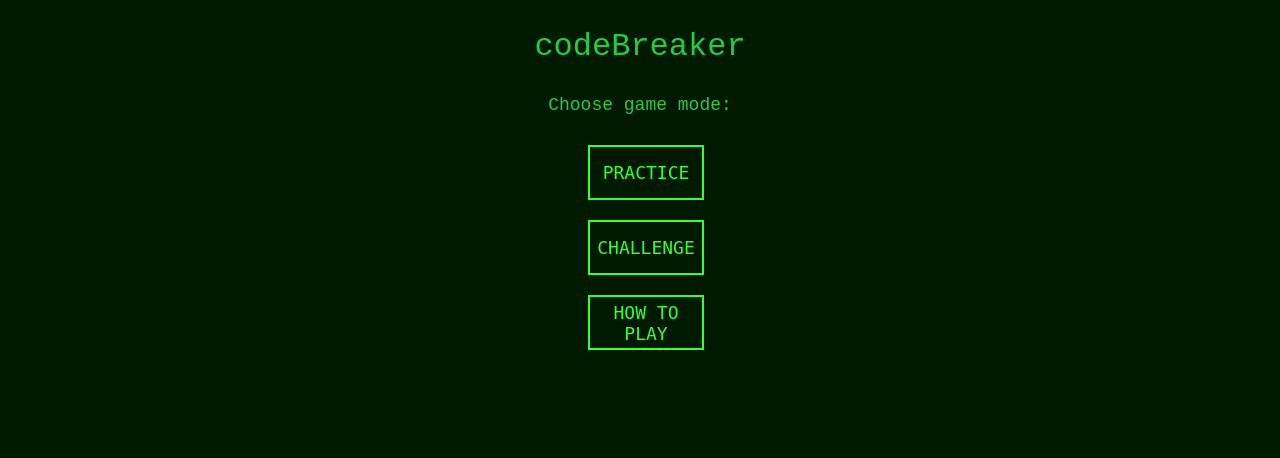
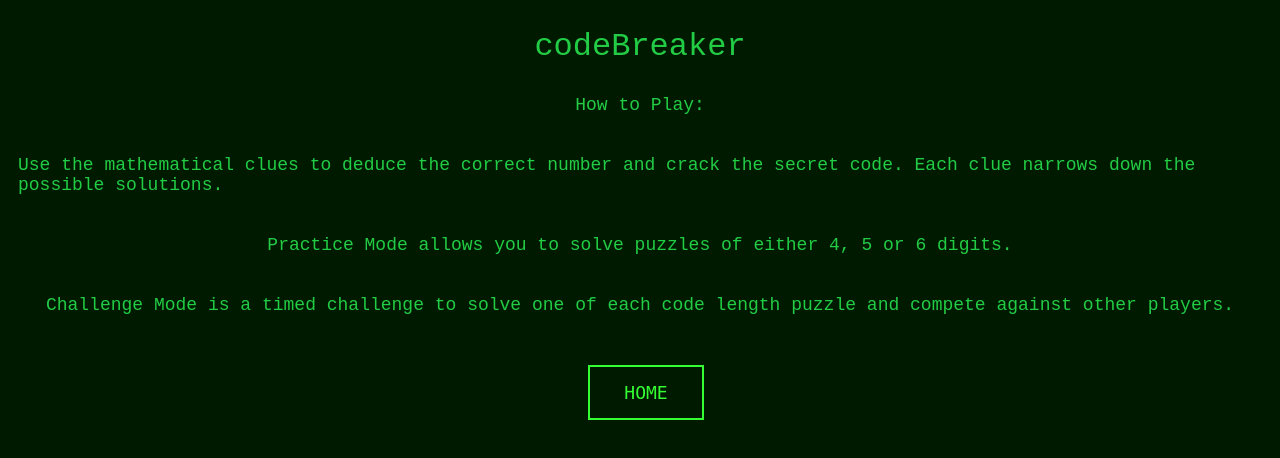
Before and after one commit to ikari4/codeBreaker, a plain HTML site: page index.html in a window 1280 px wide. Both pictures are taken after a click on the button "HOW TO PLAY". Drawn offline with Linux system fonts and the light colour scheme.

Commit message:
cleaned up button logic

```diff
--- a/index.html
+++ b/index.html
@@ -23,7 +23,7 @@
                 <button id="submitGuessButton" style="display: none;">SUBMIT GUESS</button>
                 <button id="revealCodeButton" style="display: none;">REVEAL CODE</button>
                 <button id="playAgainButton" style="display: none;">PLAY AGAIN</button>
-                <button id="resetFromChallengeButton" style="display: none;">RESET</button>
+                <button id="resetButton" style="display: none;">HOME</button>
             </div>
             <div id="messageDiv"></div>
         </div>
--- a/scripts.js
+++ b/scripts.js
@@ -177,7 +177,8 @@ window.addEventListener("load", async() => {
     function setMode() {
         cluesDiv.innerHTML = "";
         messageDiv.innerHTML = "";
-        resetFromChallengeButton.style.display = "none";
+        resetButton.style.display = "none";
+        playAgainButton.style.display = "none";
 
         // Set the game mode selection interface
         guessDiv.innerHTML = `
@@ -198,7 +199,15 @@ window.addEventListener("load", async() => {
         });
 
         document.getElementById("howToPlayButton").addEventListener("click", async () => {
-
+            guessDiv.innerHTML = `
+                <div class="gameChoice">
+                    <p>How to Play:</p>
+                    <p>Use the mathematical clues to deduce the correct number and crack the secret code. Each clue narrows down the possible solutions.</p>
+                    <p>Practice Mode allows you to solve puzzles of either 4, 5 or 6 digits.</p>
+                    <p>Challenge Mode is a timed challenge to solve one of each code length puzzle and compete against other players.</p>
+                </div>
+            `;
+            resetButton.style.display = "block";
         });
     }
 
@@ -456,9 +465,10 @@ window.addEventListener("load", async() => {
                 <button id="fourDigitButton">4 Digits</button>
                 <button id="fiveDigitButton">5 Digits</button>
                 <button id="sixDigitButton">6 Digits</button>
-                <button id="resetFromPracticeButton">Reset</button>
             </div>
         `;
+
+        resetButton.style.display = "block";
 
         document.getElementById("fourDigitButton").addEventListener("click", async () => {
             digitNum = 4;
@@ -500,10 +510,6 @@ window.addEventListener("load", async() => {
             await new Promise(resolve => setTimeout(resolve, 50));
 
             setupPage("practice", digitNum);
-        });
-
-        document.getElementById("resetFromPracticeButton").addEventListener("click", async () => {
-            setMode();
         });
 
         playAgainButton.addEventListener("click", async () => {
@@ -548,15 +554,11 @@ window.addEventListener("load", async() => {
             await setupPage("challenge", i);
         }
 
-        const challengeTime = (Date.now() - challengeStart) / 1000;
+        const challengeTime = ((Date.now() - challengeStart) / 1000).toFixed(1);
         messageDiv.innerHTML = "Challenge Complete!";
         messageDiv.innerHTML += `<br>Time: ${challengeTime} seconds`;
 
         resetFromChallengeButton.style.display = "block";
-
-        document.getElementById("resetFromChallengeButton").addEventListener("click", async () => {
-            setMode();
-        });
     }
 
     // main script starts here
@@ -568,7 +570,10 @@ window.addEventListener("load", async() => {
     const playAgainButton = document.getElementById("playAgainButton");
     const submitGuessButton = document.getElementById("submitGuessButton");
     const revealCodeButton = document.getElementById("revealCodeButton");
-    const resetFromChallengeButton = document.getElementById("resetFromChallengeButton");
+
+    document.getElementById("resetButton").addEventListener("click", async () => {
+        setMode();
+    });
 
     setMode();
 
--- a/styles.css
+++ b/styles.css
@@ -118,8 +118,7 @@ body {
 #fiveDigitButton,
 #sixDigitButton,
 #sevenDigitButton,
-#resetFromChallengeButton,
-#resetFromPracticeButton,
+#resetButton,
 #submitGuessButton,
 #revealCodeButton,
 #playAgainButton,
@@ -168,6 +167,7 @@ p {
 #messageDiv {
     text-align: center;
     margin-top: 20px;
+    margin-bottom: 20px;
     font-size: 26px;
 }
 
```
